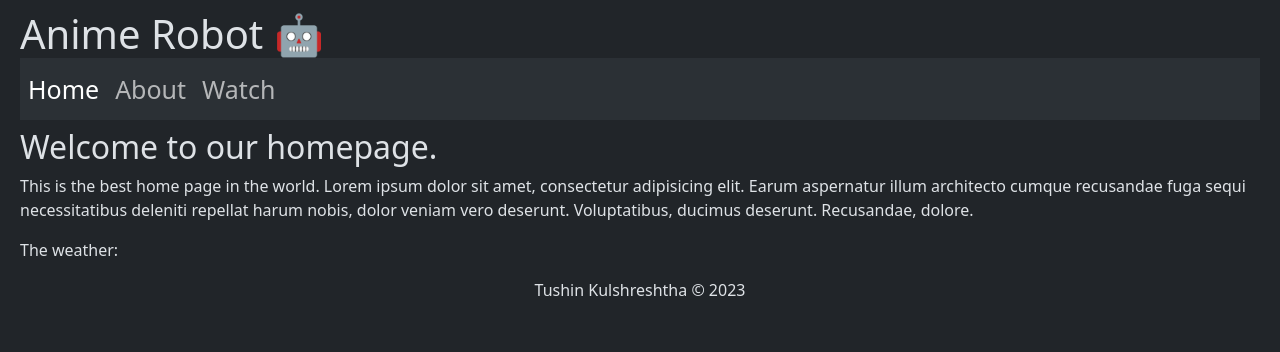
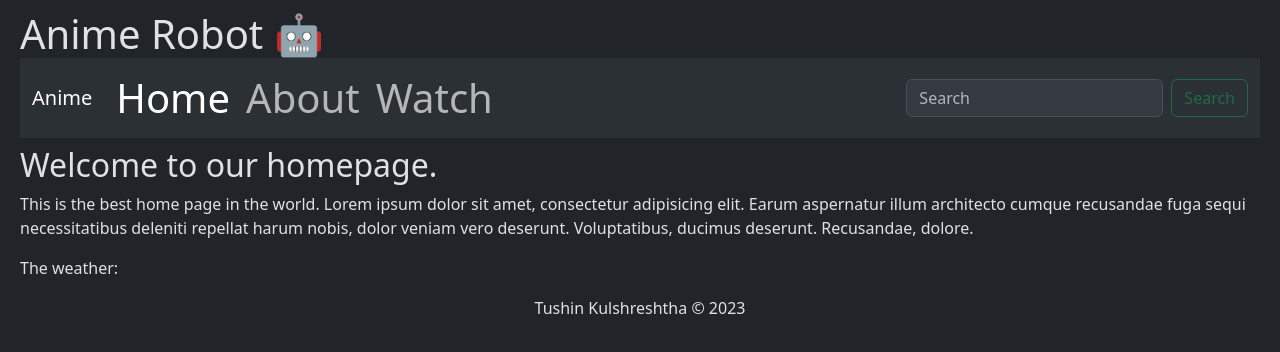
Before and after one commit to Dextron04/anime-robot, a Next.js app: page / in a window 1280 px wide. Shown: the top 352 px of the page. Built offline with nearby package versions, Linux system fonts and the light colour scheme.

Commit message:
removed old api request

```diff
--- a/pages/_app.js
+++ b/pages/_app.js
@@ -3,6 +3,8 @@ import Link from "next/link"
 import { useRouter } from "next/router"
 import 'bootstrap/dist/css/bootstrap.css'
 import { useEffect } from "react";
+import './watch';
+
 
 
 export default function App({ Component, pageProps }) {
@@ -18,8 +20,13 @@ export default function App({ Component, pageProps }) {
                 <h1>
                     Anime Robot 🤖
                     <nav className="navbar navbar-expand-lg bg-body-tertiary">
-                        <div className="collapse navbar-collapse" id="navbarNav">
-                            <ul className="navbar-nav" id="navbarNav" style={{ fontSize: '25px' }}>
+                        <div className="container-fluid">
+                            <a className="navbar-brand" href="#">Anime</a>
+                            <button className="navbar-toggler" type="button" data-bs-toggle="collapse" data-bs-target="#navbarSupportedContent" aria-controls="navbarSupportedContent" aria-expanded="false" aria-label="Toggle navigation">
+                                <span className="navbar-toggler-icon"></span>
+                            </button>
+                            <div className="collapse navbar-collapse" id="navbarSupportedContent">
+                                <ul className="navbar-nav me-auto mb-2 mb-lg-0">
                                     <li className="nav-item">
                                         <Link className={router.pathname == "/" ? "nav-link active" : "nav-link"} href="/">Home</Link>
                                     </li>
@@ -30,6 +37,11 @@ export default function App({ Component, pageProps }) {
                                         <Link className={router.pathname == "/watch" ? "nav-link active" : "nav-link"} href="/watch">Watch</Link>
                                     </li>
                                 </ul>
+                                <form className="d-flex" role="search">
+                                    <input disabled className="form-control me-2" type="search" placeholder="Search" aria-label="Search" />
+                                    <button disabled className="btn btn-outline-success" type="submit">Search</button>
+                                </form>
+                            </div>
                         </div>
                     </nav>
                 </h1>
--- a/pages/watch.js
+++ b/pages/watch.js
@@ -4,6 +4,7 @@ import '../styles/post.module.css';
 import 'bootstrap/dist/css/bootstrap.css';
 import Image from "next/image";
 import { ClimbingBoxLoader } from "react-spinners";
+
 
 export default function Watch() {
     const [inputText, setInputText] = useState(' ');
@@ -19,7 +20,7 @@ export default function Watch() {
 
     useEffect(() => {
         console.log(inputText);
-        fetch(`https://api.consumet.org/anime/zoro/${inputText}?page=1`)
+        fetch(`https://consumet-api-rust.vercel.app/anime/zoro/${inputText}?page=1`)
             .then((response) => response.json())
             .then((jsonData) => {
                 setData(jsonData);
@@ -33,7 +34,7 @@ export default function Watch() {
 
 
         // Fetching anime info
-        fetch(`https://api.consumet.org/anime/zoro/info?id=${id}`)
+        fetch(`https://consumet-api-rust.vercel.app/anime/zoro/info?id=${id}`)
             .then((response) => response.json())
             .then((animeData) => {
                 setAnimeData(animeData);
@@ -43,7 +44,7 @@ export default function Watch() {
                 console.error('Error fetching data:', error);
             });
 
-    }, [inputText])
+    }, [data.results, id, inputText])
 
     const style = {
         width: '300px',
@@ -55,7 +56,7 @@ export default function Watch() {
                 Watch
             </h1>
             <h4>
-                <input className="form-control me-2" type="search" placeholder="Search" aria-label="Search" value={inputText} onChange={handleSearch} style={{ width: '25%' }} />
+                <input id="search" className="form-control me-2" type="search" placeholder="Search" aria-label="Search" value={inputText} onChange={handleSearch} style={{ width: '100%' }} />
             </h4>
             <div className="row" >
                 {Array.isArray(data.results) && data.results.length > 0 ? (
--- a/pages/watch/[id].js
+++ b/pages/watch/[id].js
@@ -20,7 +20,7 @@ export default function Episode() {
         // Fetch episode data based on the ID
         async function fetchEpisodeData() {
             try {
-                const response = await fetch(`https://api.consumet.org/anime/zoro/info?id=${id}`); // Replace with your API endpoint
+                const response = await fetch(`https://consumet-api-rust.vercel.app/anime/zoro/info?id=${id}`); // Replace with your API endpoint
                 const data = await response.json();
                 setEpisode(data); // Update the episode state with the fetched data
 
--- a/styles/post.module.css
+++ b/styles/post.module.css
@@ -33,3 +33,10 @@
     top: -397px;
     position: relative;
 }
+
+
+@media only screen and (min-width: 1024px) {
+    #search {
+        width: 86%;
+    }
+}
```
Also changed, not shown: package.json (+18 -0 lines), 1 other file (tests, documents, lock files or other folders). Lines whose indentation alone changed are shown as unchanged.
